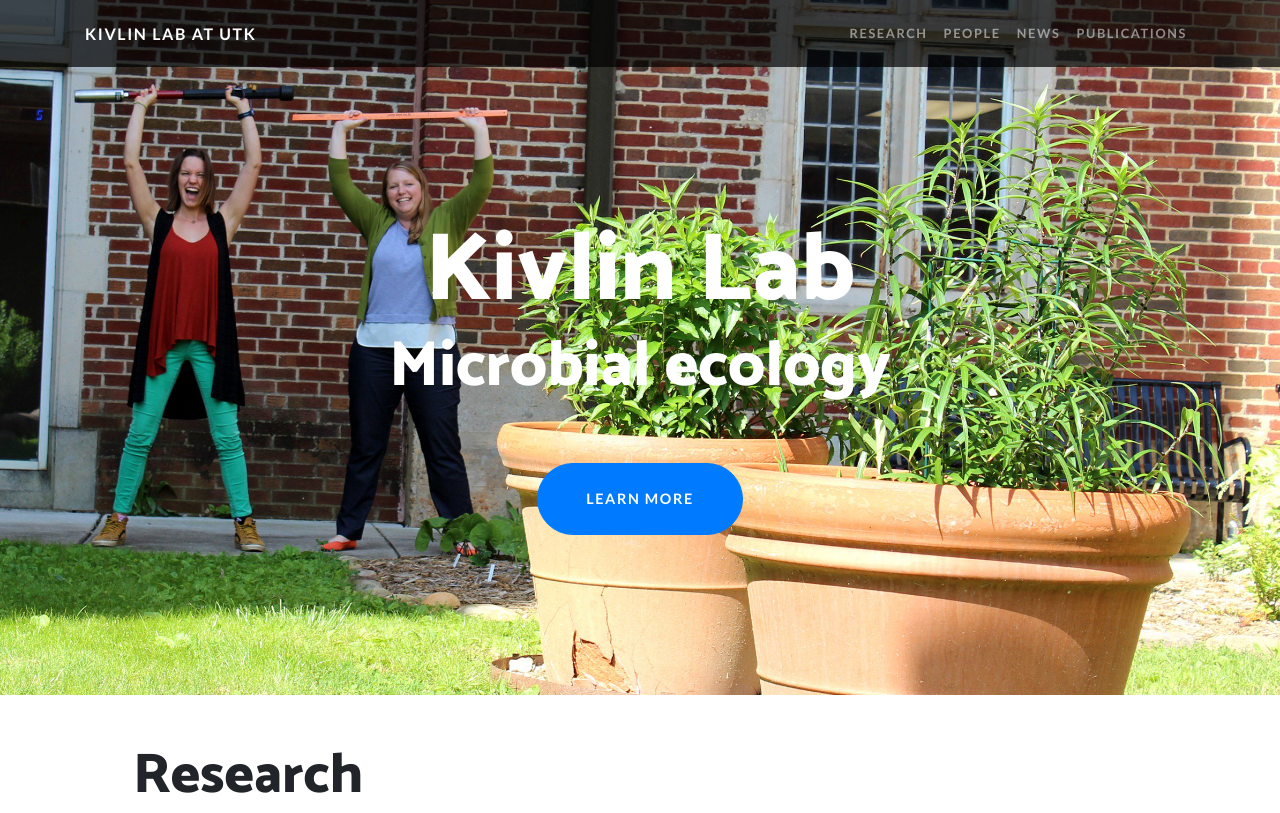
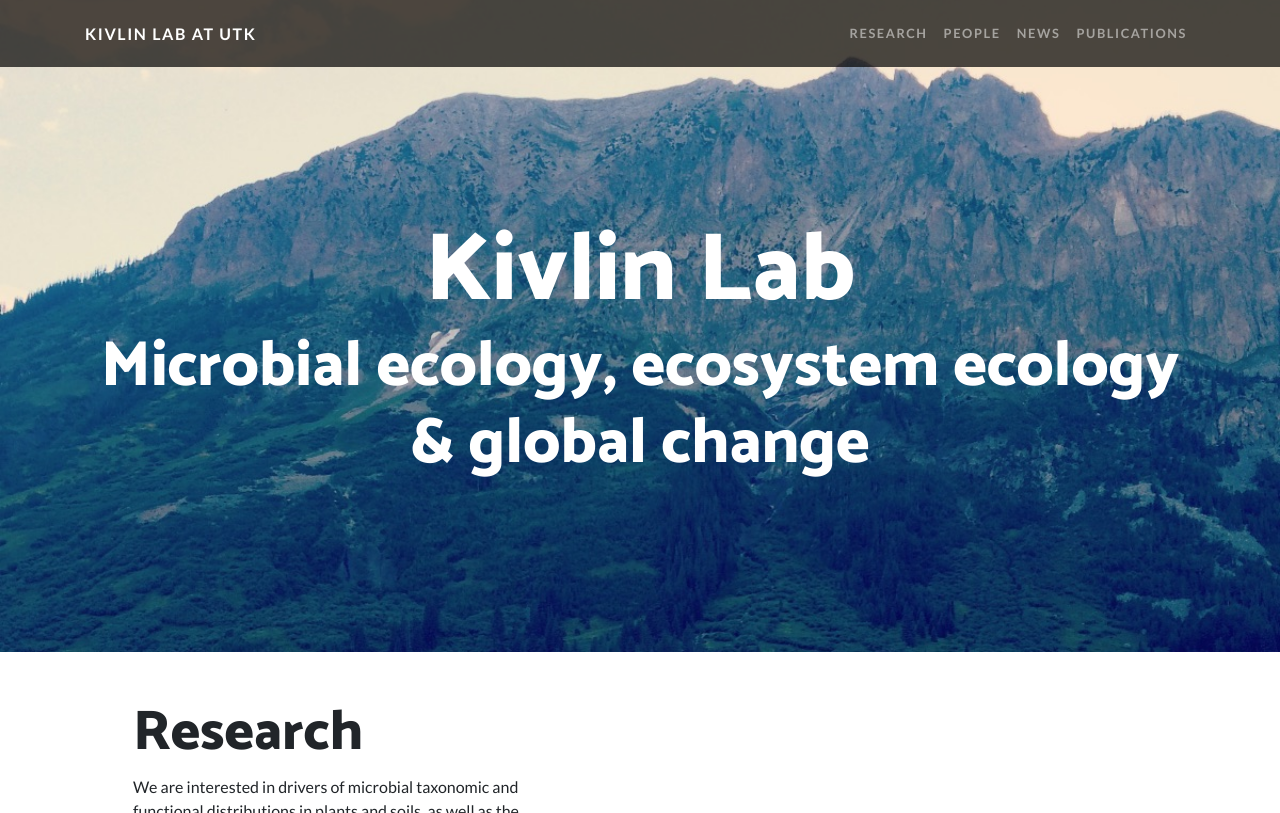
Before and after one commit to rsimberloff/rsimberloff.github.io, a website: page index.html in a window 1280 px wide. Shown: the top 813 px of the page. Drawn offline with Linux system fonts and the light colour scheme; files whose address does not match are found by name.

Commit message:
customizations

```diff
--- a/css/one-page-wonder.css
+++ b/css/one-page-wonder.css
@@ -43,9 +43,6 @@ h6
   background-color: #000 !important;
 }
 
-.rounded-pill {
-  border-radius: 5rem;
-}
 
 .navbar-custom {
   padding-top: 1rem;
@@ -73,7 +70,7 @@ header.masthead {
   padding-top: calc(7rem + 72px);
   padding-bottom: 7rem;
   background:#256B44;
-  background-image: url(img/labsitedabney.jpeg);
+  background-image: url(img/gothic.jpg);
   background-repeat: no-repeat;
   background-position: center center;
   background-attachment: scroll;
--- a/index.html
+++ b/index.html
@@ -55,8 +55,7 @@
     <div class="masthead-content">
       <div class="container">
         <h1 class="masthead-heading mb-0">Kivlin Lab</h1>
-        <h2 class="masthead-subheading">Microbial ecology</h2>
-        <a href="#" class="btn btn-primary btn-xl rounded-pill mt-5">Learn More</a>
+        <h2 class="masthead-subheading">Microbial ecology, ecosystem ecology & global change</h2>
       </div>
     </div>
   </header>
```
Also changed, not shown: img/amf.jpeg (added).
